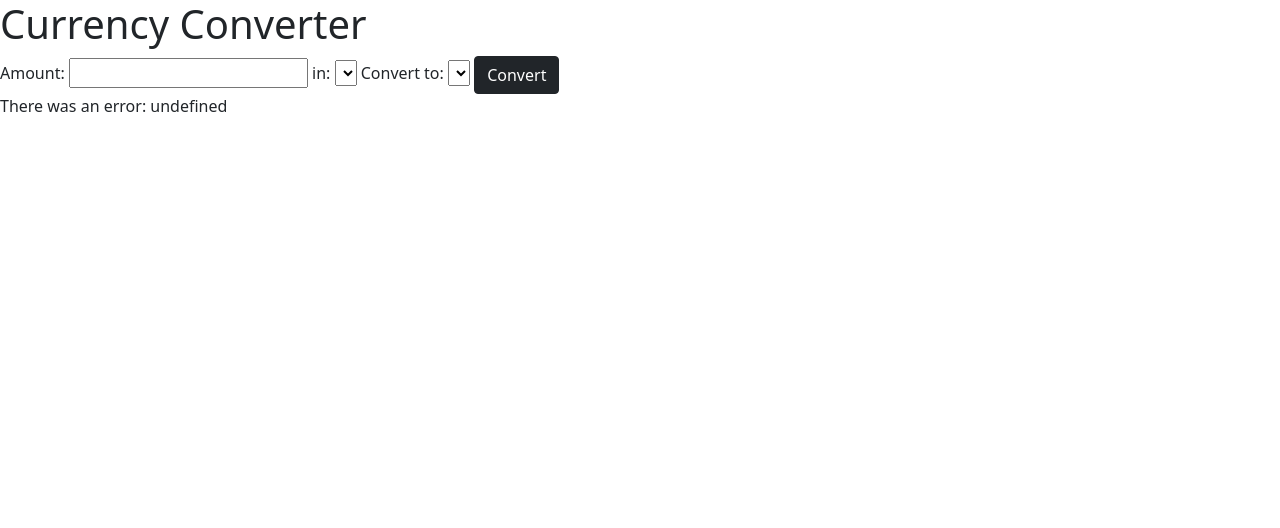
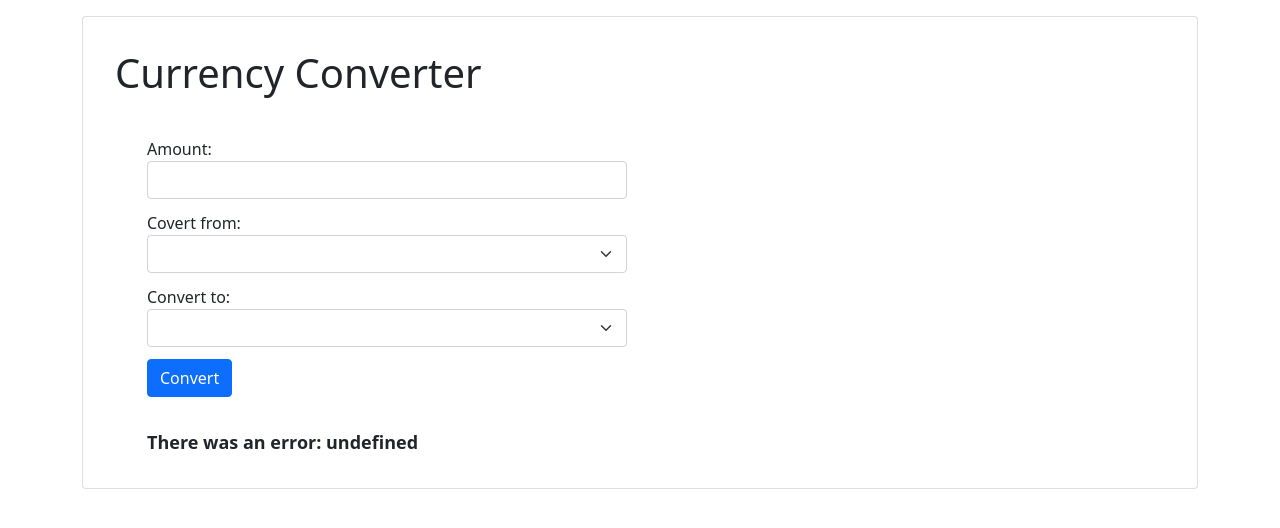
Before and after one commit to mellowmorgan/currency-exchanger, a website built with webpack: page src/index.html in a window 1280 px wide. Built offline with nearby package versions, Linux system fonts and the light colour scheme; no server answers.

Commit message:
add styling

```diff
--- a/src/css/styles.css
+++ b/src/css/styles.css
@@ -0,0 +1,22 @@
+form{
+  margin:3rem;
+  max-width: 30rem;
+  margin:2rem;
+}
+.card{
+  padding:2rem;
+}
+.container{
+  margin-top:1rem;
+}
+.form-control,.form-select{
+  margin-bottom: 0.75rem;
+}
+.label{
+  margin-bottom:.25rem;
+}
+.results, .showErrors{
+  font-weight: bold;
+  font-size:large;
+  margin-left:2rem;
+}
--- a/src/index.html
+++ b/src/index.html
@@ -4,22 +4,24 @@
   <title>Currency Converter</title>
 </head>
 <body>
-  <div class"container-fluid">
+  <div class="container">
+    <div class="card">
     <h1>Currency Converter</h1>
     <form id="form-converter">
 
       <div class="form-group">
-        <label>Amount: </label>
-        <input id="amount" type="float">
-        <label>in:</label>
-        <select id="currencyFrom"></select>
-        <label>Convert to:</label>
-        <select id="currencyTo"></select>
-        <button type="submit" class="btn btn-dark">Convert</button>
+        <label for="amount">Amount: </label>
+        <input class="form-control" id="amount" type="float">
+        <label for="currencyFrom">Covert from:</label>
+        <select class="form-select" id="currencyFrom"></select>
+        <label for="currencyTo">Convert to:</label>
+        <select class="form-select" id="currencyTo"></select>
+        <button type="submit" class="btn btn-primary">Convert</button>
       </div>
     </form>
     <div class="results"></div>
     <div class="showErrors"></div>
   </div>
+  </div>
 </body>
 </html>
--- a/src/index.js
+++ b/src/index.js
@@ -37,7 +37,7 @@ function getResult(results, currTo, originalAmount){
       $('.showErrors').text(`There was an error: ${currTo} not found.`);
     }
     else if(isNaN(totalConverted) || totalConverted<0 || parseFloat(originalAmount)!=originalAmount){
-      $('.showErrors').text(`Please enter a valid number.`);
+      $('.showErrors').text("Please enter a valid number.");
     }
     else{ $(".results").text(`Total: ${totalConverted} ${currTo}`);}
   } else {
```
